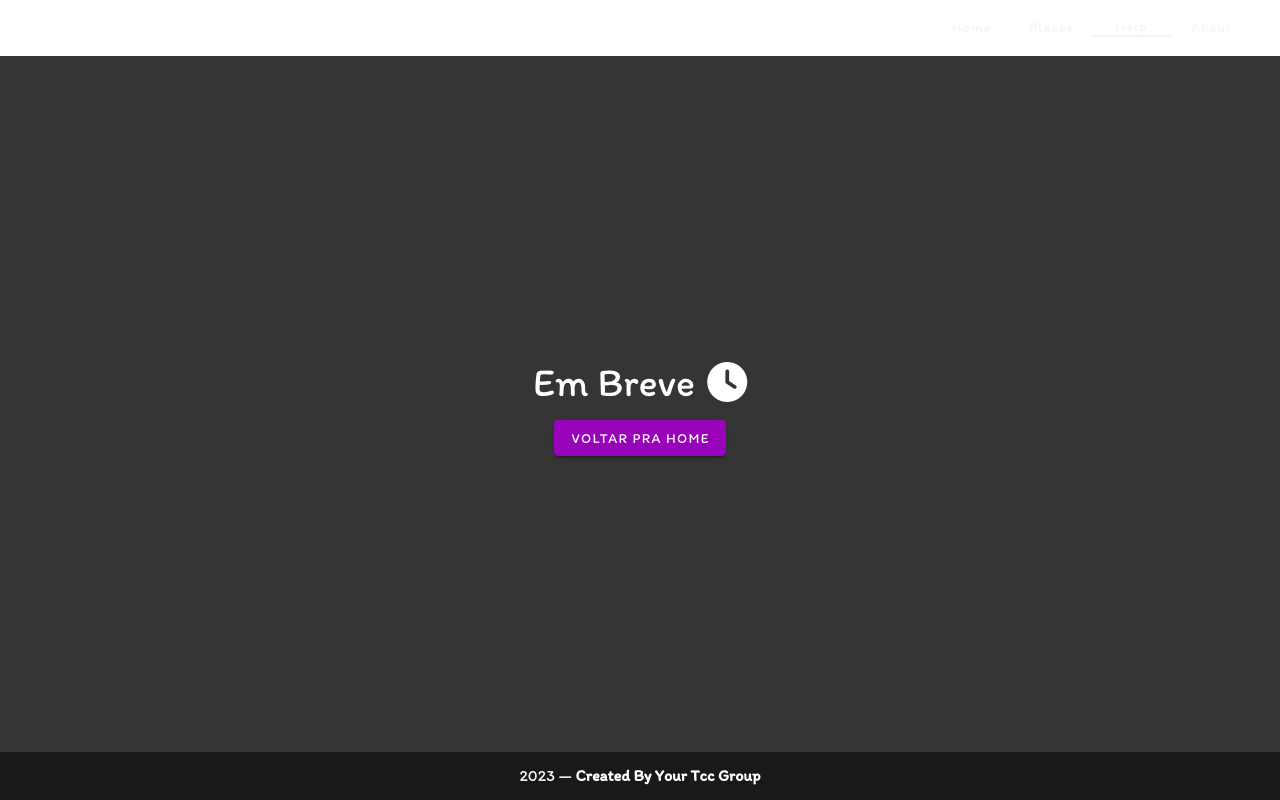
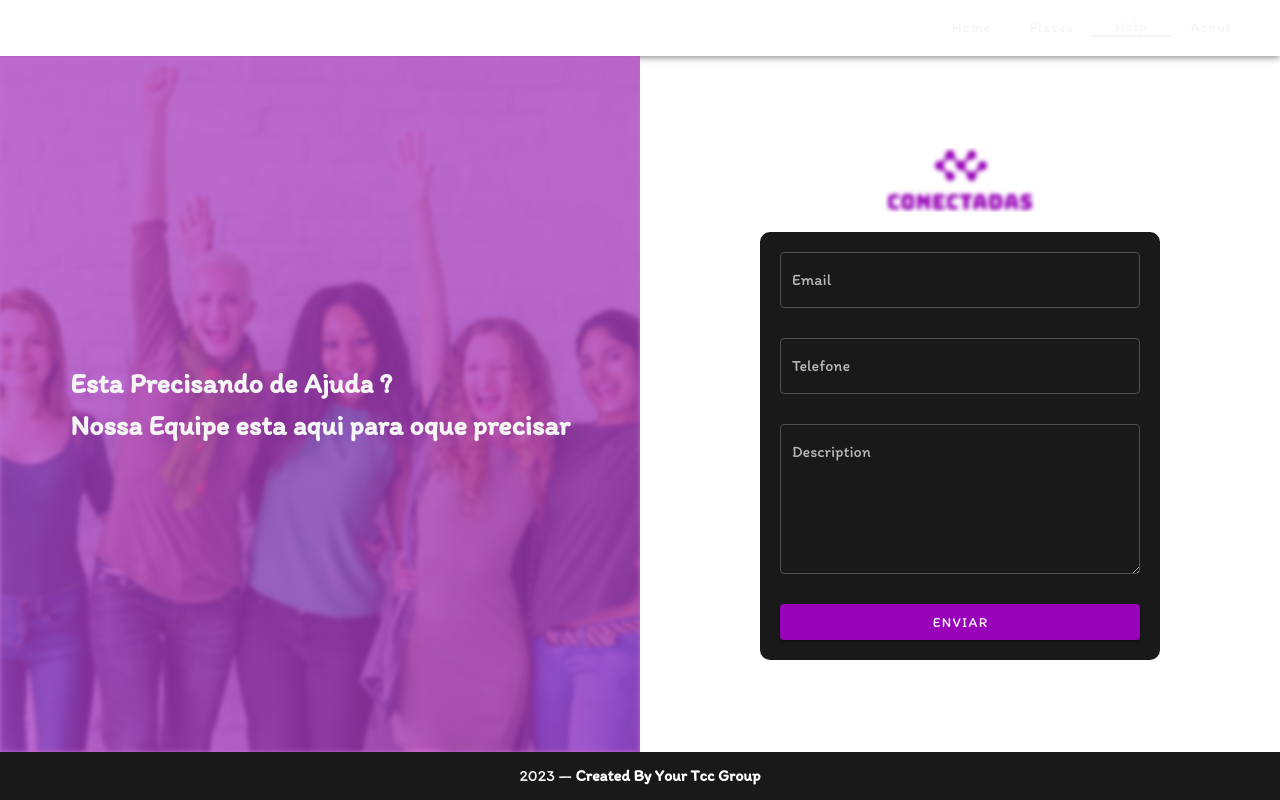
Before and after one commit to JValentim0707/conectadas, a Vue app: page /ajuda in a window 1280 px wide. Built offline with nearby package versions, Linux system fonts and the light colour scheme.

Commit message:
Help Page

```diff
--- /dev/null
+++ b/src/components/HelpPage.vue
@@ -0,0 +1,153 @@
+<template>
+  <div class="container-wrapper d-flex">
+    <div class="content-text">
+      <div class="image-card">
+        <div>
+          <div>Esta Precisando de Ajuda ?</div>
+          <div>Nossa Equipe esta aqui para oque precisar</div>
+        </div>
+      </div>
+      <v-img
+        lazy-src="../assets/womensgroup.jpeg"
+        src="../assets/womensgroup.jpeg"
+        min-width="50%"
+        min-height="100%"
+      ></v-img>
+    </div>
+    <div class="content-form">
+      <div>
+        <v-img
+        lazy-src="../assets/logoOriginal.png"
+        src="../assets/logoOriginal.png"
+        width="150"
+        ></v-img>
+      </div>
+      <div class="form-card-box">
+        <div>
+          <v-text-field
+          label="Email"
+          outlined
+          dark
+          v-model="email"
+          ></v-text-field>
+          <v-text-field
+          label="Telefone"
+          outlined
+          dark
+          v-model="phone"
+          ></v-text-field>
+          <v-textarea
+          outlined
+          name="input-7-4"
+          dark
+          label="Description"
+          v-model="description"
+          ></v-textarea>
+        </div>
+        <v-btn elevation="2" color="#9802B8" dark @click="sendForm">Enviar</v-btn>
+      </div>
+    </div>
+    <div class="alert-about" v-if="success">
+      <div class="alert-content">
+        <v-icon color="white" size="80" class="mb-4">fa-regular fa-circle-check</v-icon>
+        <div> Enviado com Sucesso</div>
+        <div> em Breve entraremos em contanto</div>
+      </div>
+    </div>
+  </div>
+</template>
+
+<script>
+export default {
+  name: 'PlacesLearning',
+  props: {
+    // msg: String
+  },
+  watch: {
+    success() {
+      setTimeout(() => {
+        this.success = false
+      }, "2000");
+    }
+  },
+  data: () => {
+    return {
+      phone: null,
+      email: null,
+      description: null,
+      success: false
+    }
+  },
+
+  methods: {
+    sendForm() {
+      this.success = true
+      this.phone = null
+      this.description = null
+      this.email = null
+    }
+  }
+}
+</script>
+
+<!-- Add "scoped" attribute to limit CSS to this component only -->
+<style scoped lang="scss">
+.image-card {
+  text-align: left;
+  display: flex;
+  flex-direction: column;
+  width: 50%;
+  height: 100%;
+  position: absolute;
+  z-index: 2;
+  background-color: #ab3dc3c1;
+  font-size: 28px;
+  font-weight: bold;
+  align-items: center;
+  justify-content: center;
+  color: whitesmoke;
+}
+.content-text {
+  height: 100%;
+  width: 50%;
+}
+.content-form {
+  width: 100%;
+  display: flex;
+  flex-direction: column;
+  justify-content: center;
+  align-items: center;
+  .form-card-box {
+    width: 50%;
+    display: flex;
+    flex-direction: column;
+    margin-top: 20px;
+    padding: 20px;
+    min-width: 400px;
+    background-color: #191919;
+    border-radius: 10px;
+  }
+}
+
+.alert-about {
+  width: 100%;
+  height: 100%;
+  display: flex;
+  justify-content: center;
+  align-items: center;
+  position: absolute;
+  z-index: 3;
+  .alert-content {
+    align-items: center;
+    justify-content: center;
+    display: flex;
+    flex-direction: column;
+    width: 400px;
+    height: 300px;
+    background-color: #6CB802;
+    border-radius: 10px;
+    color: white;
+    font-size: 16px;
+  }
+}
+</style>
--- a/src/router/index.js
+++ b/src/router/index.js
@@ -27,7 +27,7 @@ const routes = [
     // route level code-splitting
     // this generates a separate chunk (about.[hash].js) for this route
     // which is lazy-loaded when the route is visited.
-    component: () => import(/* webpackChunkName: "about" */ '../components/ComingSoon.vue')
+    component: () => import(/* webpackChunkName: "about" */ '../components/HelpPage.vue')
   },
   {
     path: '/sobre',
```
Also changed, not shown: src/assets/womensgroup.jpeg (added).
